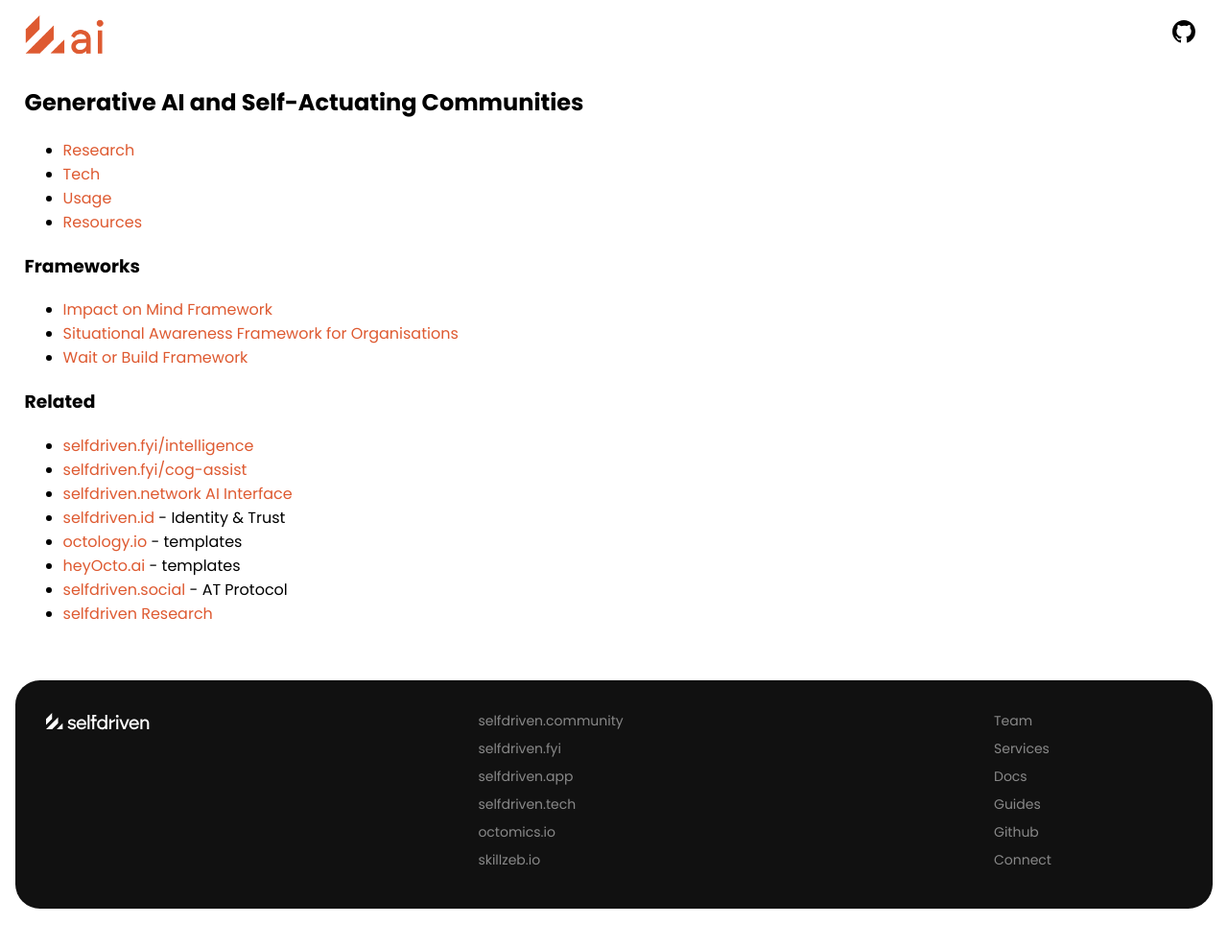
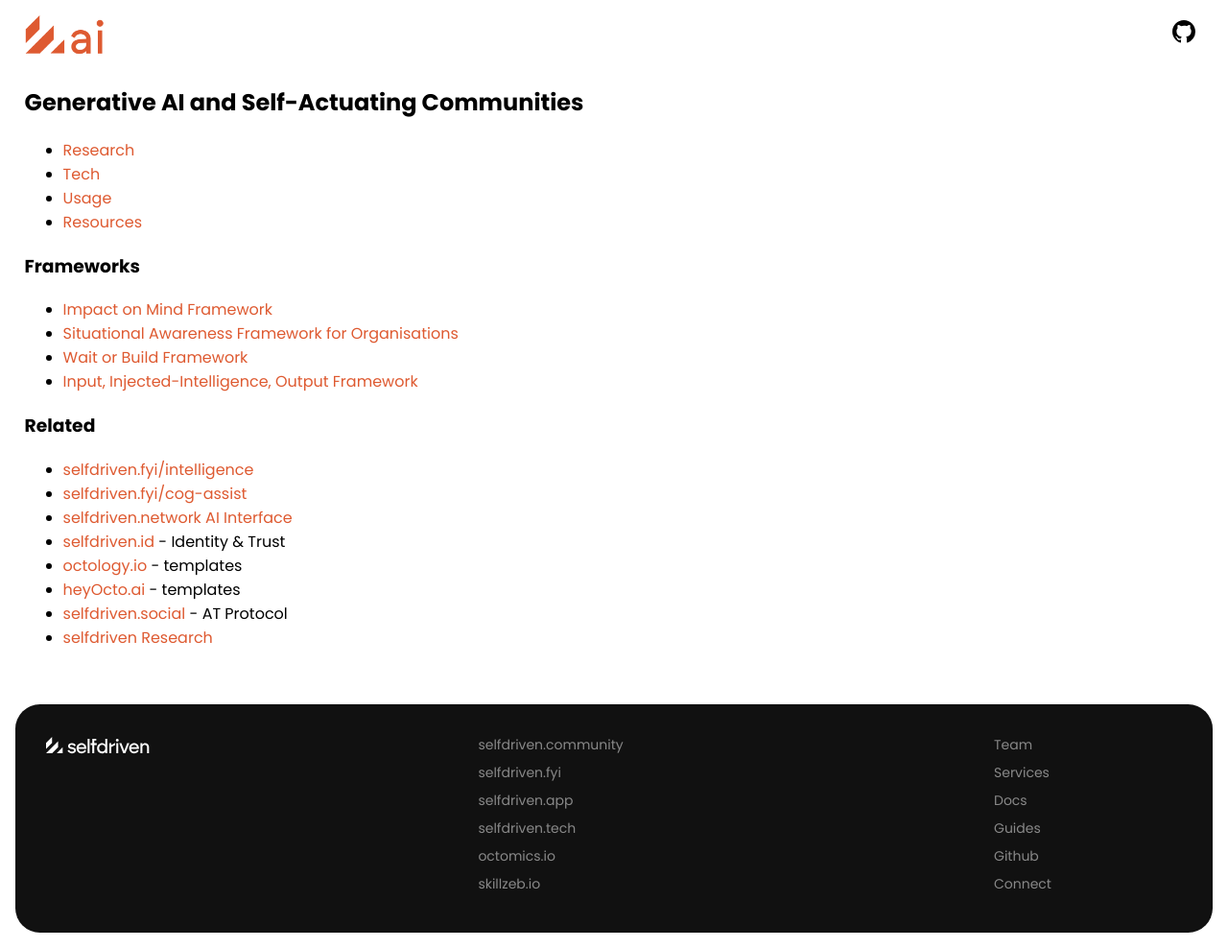
Before and after one commit to selfdriven-foundation/selfdriven-ai, a Jekyll site: the page built from docs/index.md, in a window 1280 px wide. Shown: the whole page at 96% size. Built offline with Jekyll 4.4.1, drawn with Linux system fonts in a browser that asks for light colours; before the commit the page ends 963 px from its top, so only the background shows below that.

Commit message:
Update index.md

```diff
--- a/docs/index.md
+++ b/docs/index.md
@@ -15,6 +15,7 @@
 - [Impact on Mind Framework](/impact-on-mind-framework/)
 - [Situational Awareness Framework for Organisations](/situational-awareness-framework/organisations/)
 - [Wait or Build Framework](/wait-or-build-framework/)
+- [Input, Injected-Intelligence, Output Framework](/input-injected-intelligence-output-framework)
 
 ### Related
 
```
